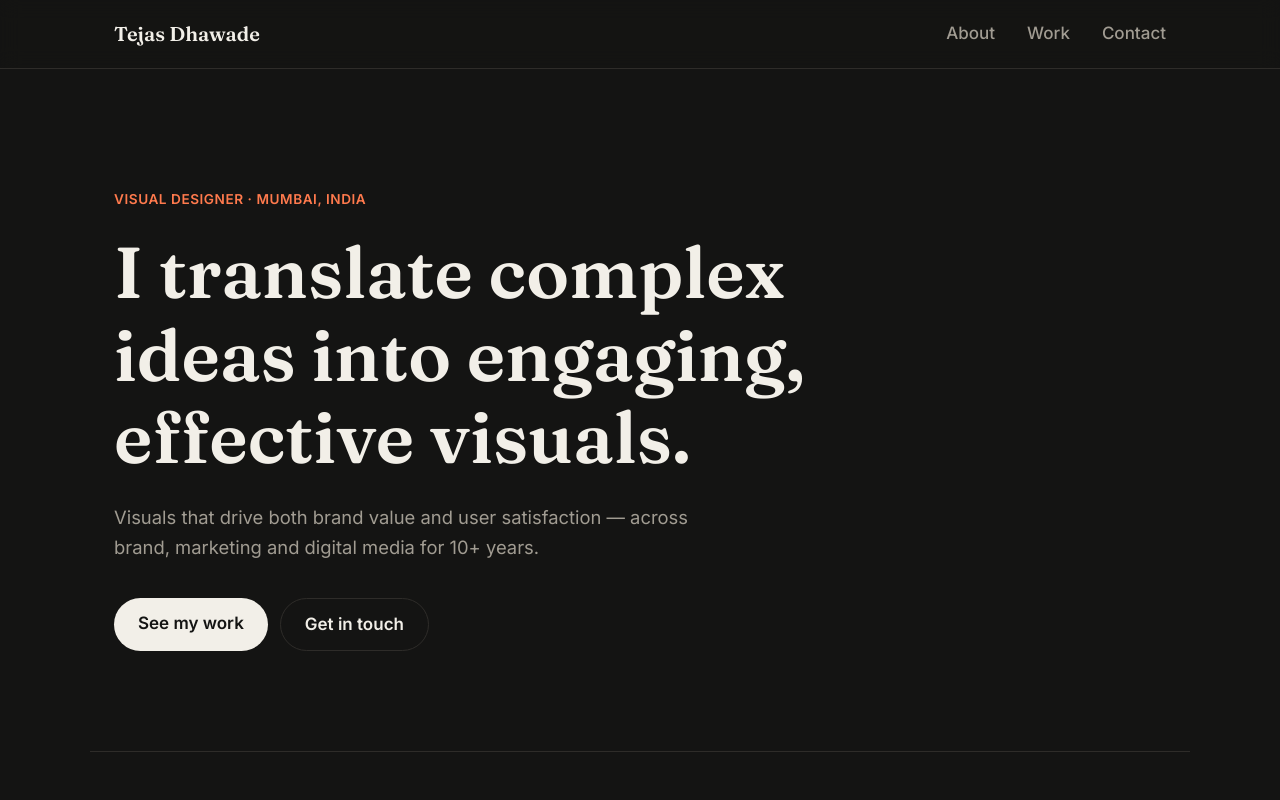
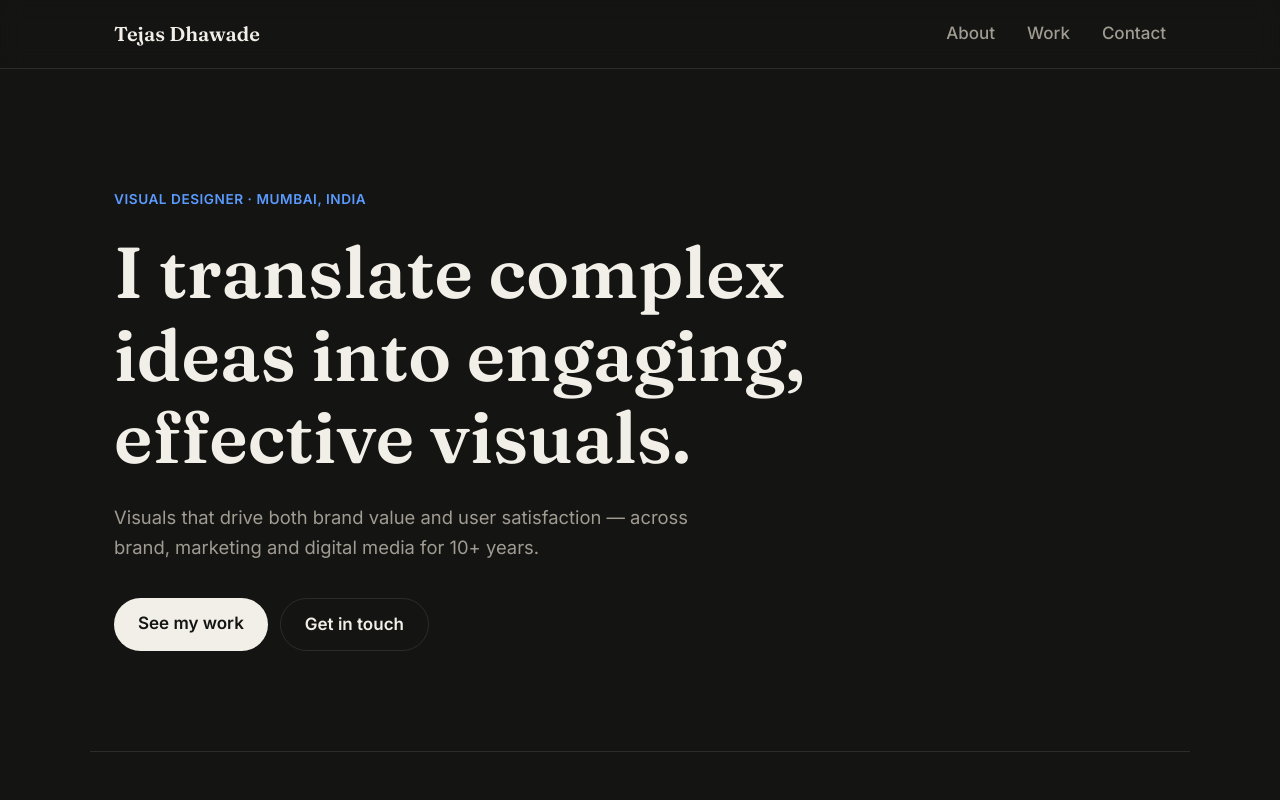
Before and after one commit to TejasDhawade/experiments, a plain HTML site: page index.html in a window 1280 px wide. Shown: the top 800 px of the page. Drawn offline with Linux system fonts and the dark colour scheme.

Commit message:
Use blue accent in dark mode too

```diff
--- a/style.css
+++ b/style.css
@@ -25,7 +25,7 @@
     --text: #f2efe8;
     --muted: #a19c92;
     --line: #2e2c29;
-    --accent: #ff7a4d;
+    --accent: #5b9bff;
   }
 }
 
```
